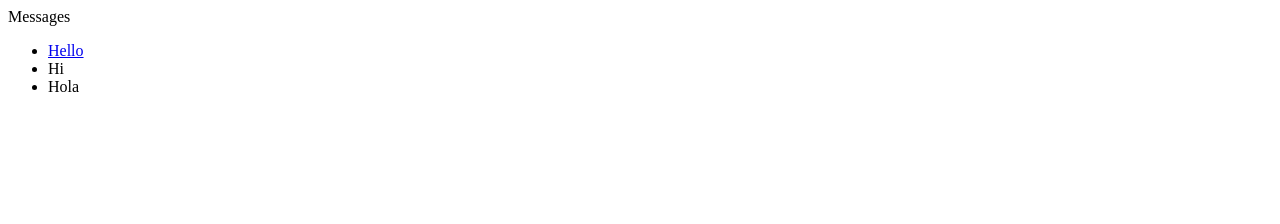
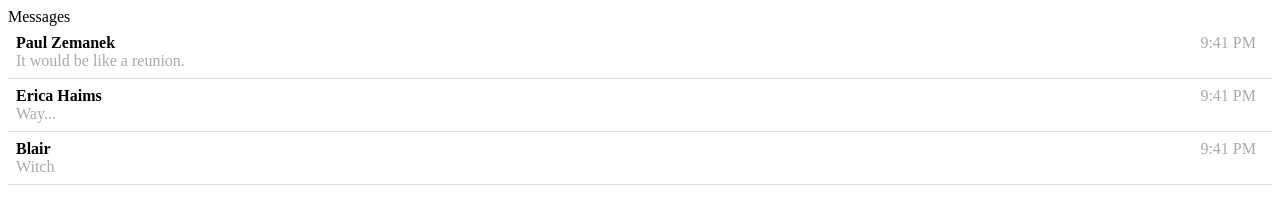
Before and after one commit to bilelz/ios7, a website: page html/smslist.html in a window 1280 px wide. Drawn offline with Linux system fonts and the light colour scheme; files that its build step writes are made by us from their sources.

Commit message:
sms list

```diff
--- a/css/sms.css
+++ b/css/sms.css
@@ -33,6 +33,34 @@ padding: 0.25em .5em;
 color: #777;
 }
 
+ul{
+	list-style: none;
+	padding: 0;
+	margin: 0;
+}
+
+li a{
+	display: block;
+	padding: .5em;
+
+	color: #aaa;
+
+	text-decoration: none;
+	border-bottom: 1px solid #ddd;
+	position: relative;
+}
+
+.sms-author{
+	color: black;
+	display: block;
+	font-weight: bold;
+}
+
+.sms-time{
+	position: absolute;
+right: .5em;
+top: 0.5em;
+}
 
 .sms{
 	border : 1px solid #ccc;
--- a/html/smslist.html
+++ b/html/smslist.html
@@ -1,10 +1,30 @@
+<link rel="stylesheet" href="css/sms.css"/>
+
+
 <div id="app-header">
 	<span id="app-title">Messages</span>
 </div>
 
 <ul>
 	<li>
-		<a href="smsread">Hello</a></li>
-	<li>Hi</li>
-	<li>Hola</li>
+		<a href="smsread">
+			<span class="sms-author">Paul Zemanek</span>
+			<span class="sms-text">It would be like a reunion.</span>
+			<span class="sms-time">9:41 PM &nbsp;<i class="fa fa-angle-right"></i></span>
+		</a>
+	</li>
+	<li>
+		<a href="smsread">
+			<span class="sms-author">Erica Haims</span>
+			<span class="sms-text">Way...</span>
+			<span class="sms-time">9:41 PM &nbsp;<i class="fa fa-angle-right"></i></span>
+		</a>
+	</li>
+	<li>
+		<a href="smsread">
+			<span class="sms-author">Blair</span>
+			<span class="sms-text">Witch</span>
+			<span class="sms-time">9:41 PM &nbsp;<i class="fa fa-angle-right"></i></span>
+		</a>
+	</li>
 </ul>
--- a/js/controllers.js
+++ b/js/controllers.js
@@ -27,7 +27,7 @@ define(['angular','app'], function(angular, app)
 				}
 			});
 
-			$("#home").click(function(){ myScroll.goToPage(0, 0, 1000); });
+			$("#home").click(function(){ myScroll.goToPage(0, 0, 1000); console.log("home"); });
 			$("#prev").click(function(){ myScroll.prev(1000); });
 			$("#next").click(function(){ myScroll.next(1000); });
 			$scope.pageClass = 'page-home';
--- a/js/main.js
+++ b/js/main.js
@@ -18,7 +18,7 @@ var point, pointStartX, pointStartY, deltaX, deltaY;
 		}
 	});
 
-	$("#home").click(function(){ myScroll.goToPage(0, 0, 1000);});
+	//$("#home").click(function(){ myScroll.goToPage(0, 0, 1000);});
 	$("#prev").click(function(){ myScroll.prev(1000); });
 	$("#next").click(function(){ myScroll.next(1000); });
 
```
Also changed, not shown: html/sms.html (+1 -1 lines), index.html (+8 -8 lines).
